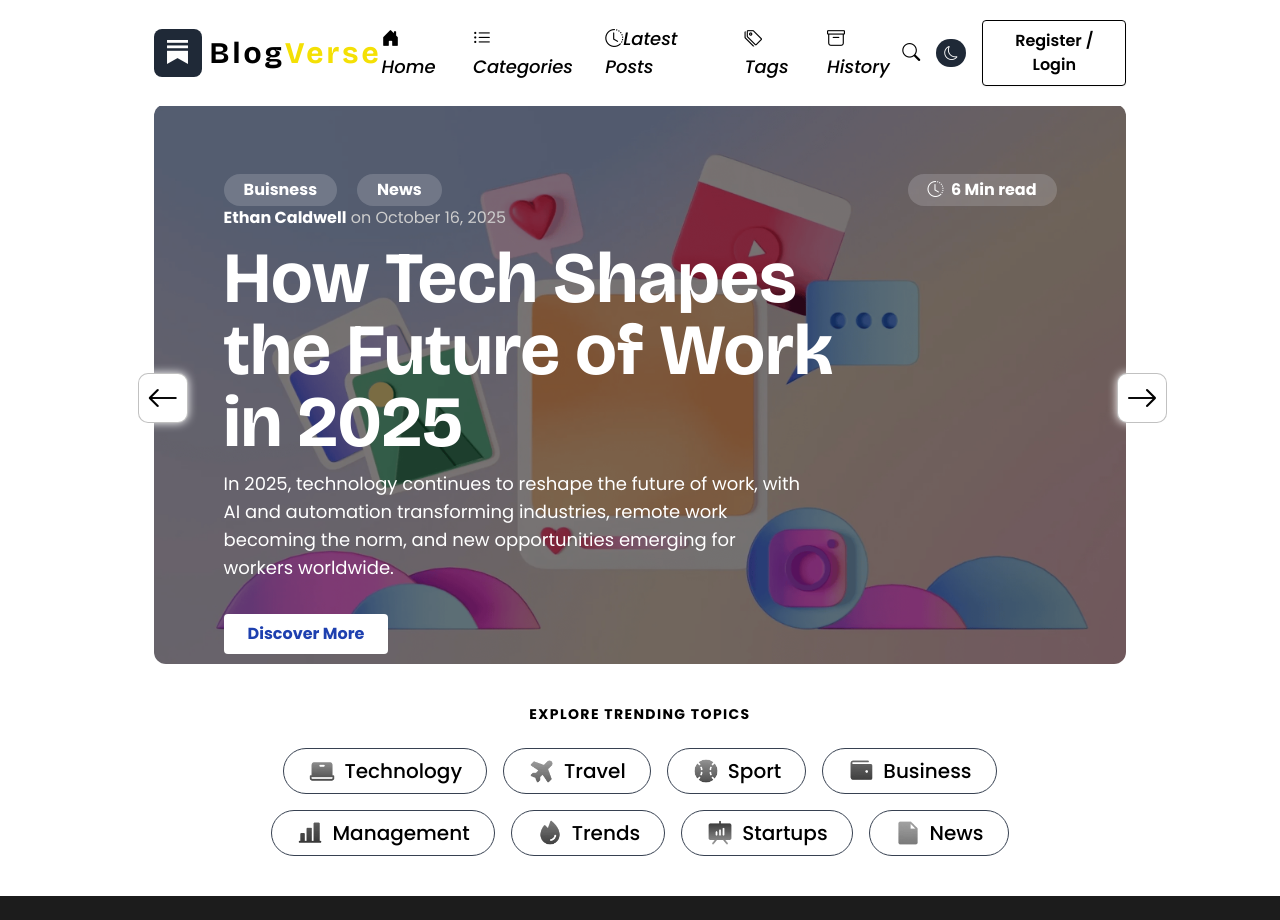
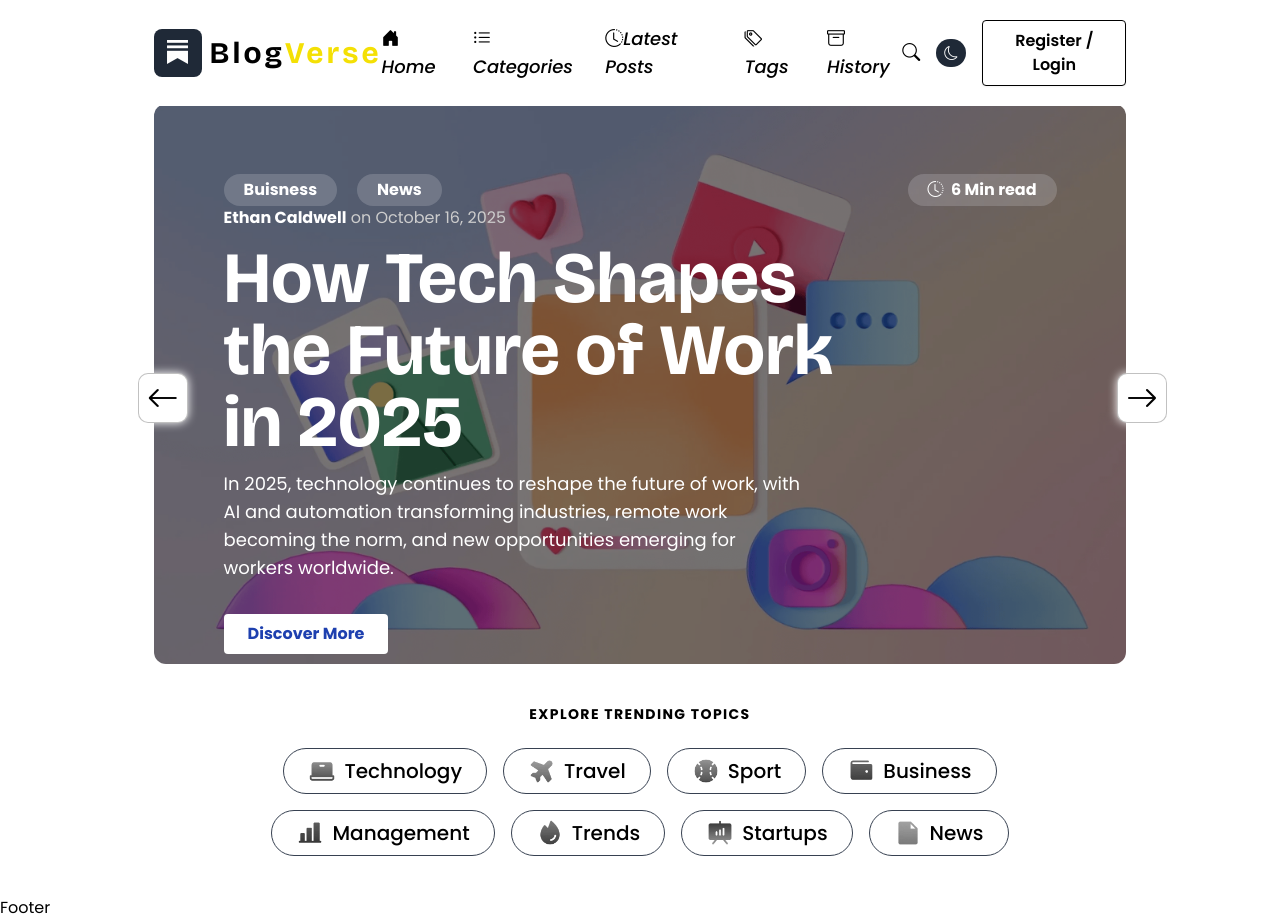
Before and after one commit to SrujalAudarya/BlogVerse, a React (Vite) app: page / in a window 1280 px wide. Before the commit the page ends 896 px from the top, so only its background shows below. Built offline with nearby package versions, Linux system fonts and the light colour scheme.

Commit message:
starting work on footer

```diff
--- a/src/App.jsx
+++ b/src/App.jsx
@@ -34,6 +34,7 @@ function App(){
   <Routes>
     <Route path='/' element={<Index />} />
   </Routes>
+  <Footer/>
 </div>
     </>
   )
--- a/src/Components/Footer.jsx
+++ b/src/Components/Footer.jsx
@@ -3,7 +3,7 @@ import React from 'react'
 const Footer = () => {
   return (
     <div>
-
+      <h1>Footer</h1>
     </div>
   )
 }
```
